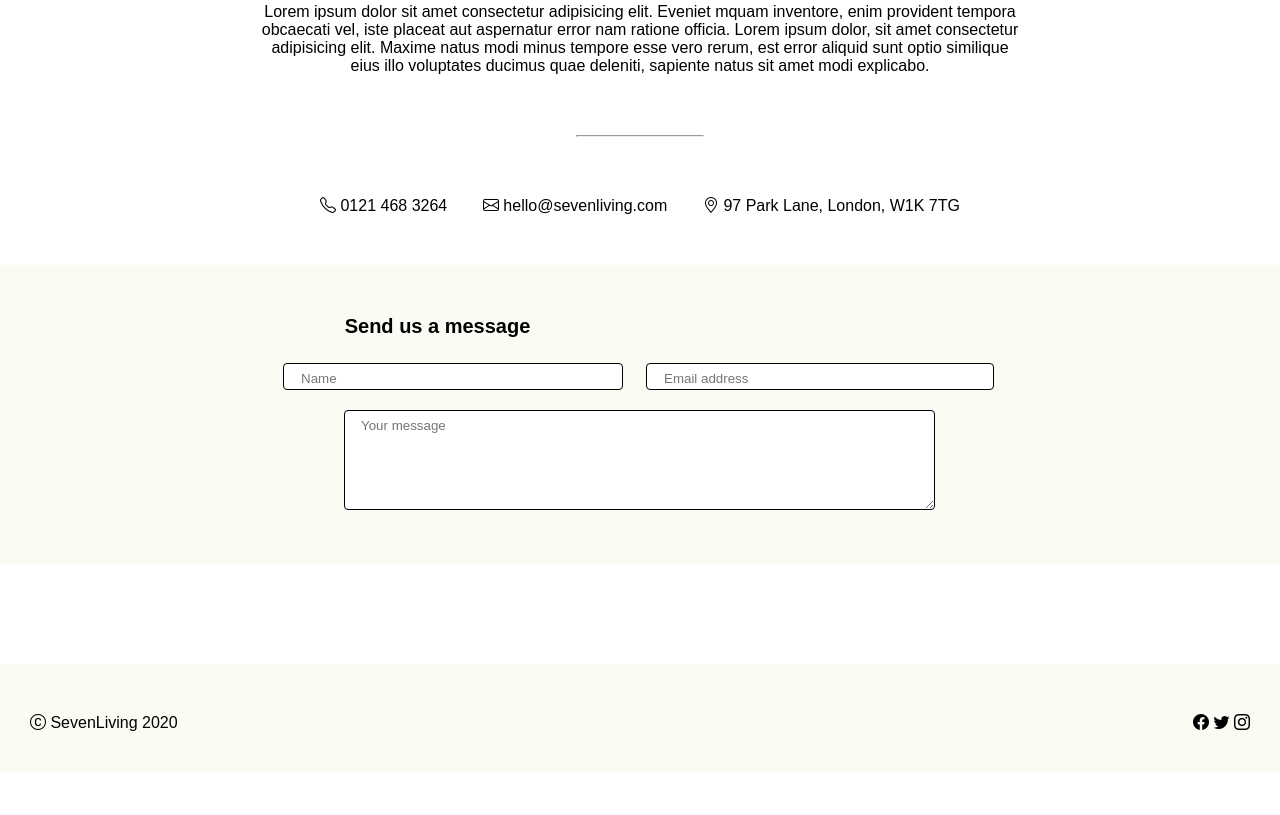
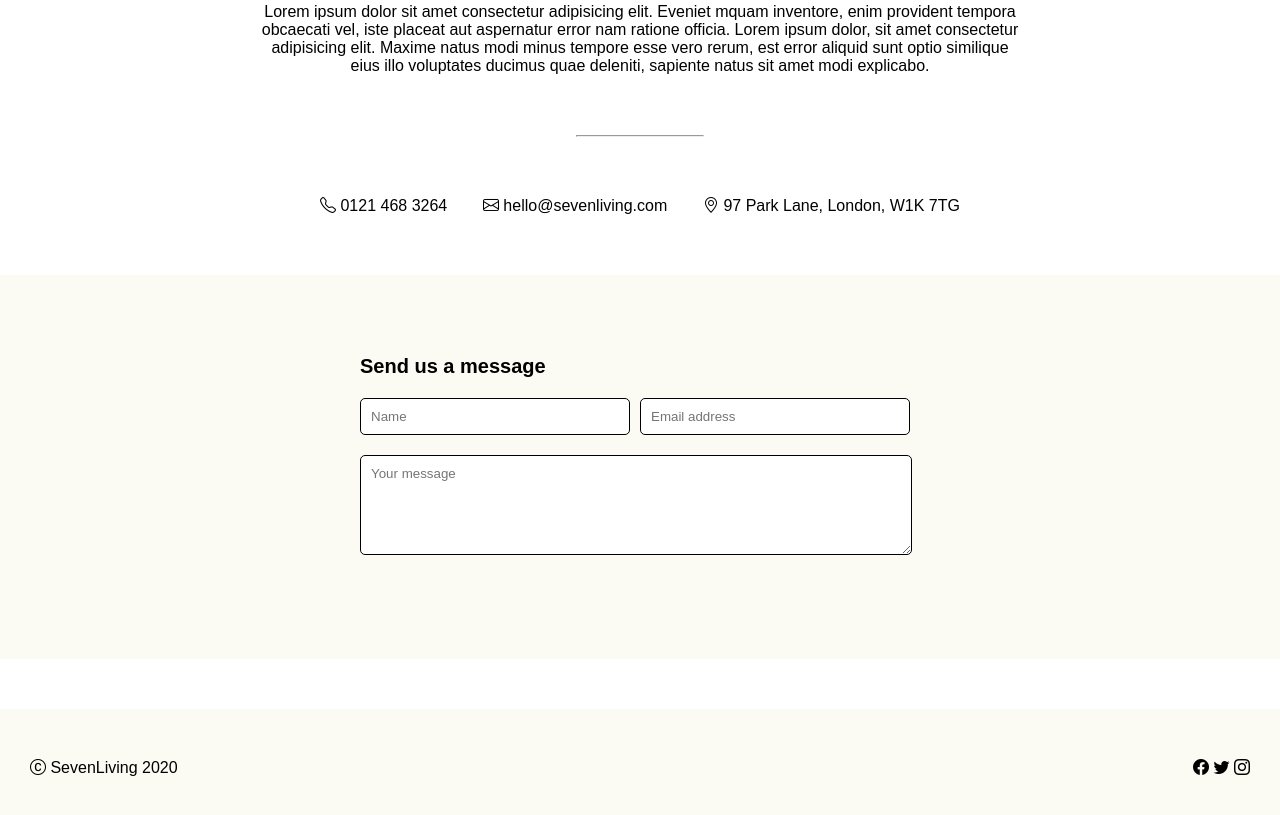
Before and after one commit to Nanzoboy/Seven_Living, a plain HTML site: page index.html in a window 1280 px wide. Shown: the part 802-1617 px from the top of the page. Before the commit the page ends 1574 px from the top, so only its background shows below. Drawn offline with nearby package versions, Linux system fonts and the light colour scheme.

Commit message:
fixing form

```diff
--- a/index.html
+++ b/index.html
@@ -33,16 +33,18 @@
         </div>
     </section>
     <section class="message">
+        <div class="form_container">
             <form>
                 <p>Send us a message</p>
-            <div class="details">
-                <input type="text" id="name" placeholder="Name" size="38px">
+                <div class="input-row">
+                    <input type="text" id="name" placeholder="Name" size="39px">
                     <input type="email" id="email" placeholder="Email address" size="39px"><br>
                 </div>
                 <div>
                     <textarea id="msg" placeholder="Your message"></textarea>
                 </div>
             </form>
+        </div>
     </section>
     <footer class="footer">
         <div>
--- a/style.css
+++ b/style.css
@@ -33,46 +33,50 @@ hr{
     max-width: 50%;
     margin: 0 auto;
     justify-content: space-between;
-    margin-bottom: 50px;
+    margin-bottom: 60px;
 }
 .message{
-    width: 100%;
-    height: 100%;
+    display: flex;
+    justify-content: center;
+    align-items: center;
     margin-top: 50px;
-    margin-bottom: 100px;
+    margin-bottom: 50px;
+    background-color: #fbfbf3;
+    padding-top: 60px;
+    padding-bottom: 60px;
+}
+.form_container{
+    max-width: 600px;
+    padding: 20px;
+    text-align: center;
+    border-radius: 5px;
 }
 form{
-    text-align: center;
-    background-color: #fbfbf3;
-    width: 100%;
-    padding: 50px;
-}
-.details{
-    display: flex;
-    justify-content: center;
-    gap: 13px;
+    display: inline-block;
+    text-align: left;
 }
 p{
-    margin-bottom: 25px;
-    margin-left: -405px;
+    margin: 0 0 20px;
     font-size: 20px;
     font-weight: bold;
 }
-input{
+.input-row{
+    display: flex;
+    gap: 10px;
+}
+input[type="text"],
+input[type="email"],
+textarea{
+    width: 98.5%;
+    padding: 10px;
     margin-bottom: 20px;
-    border-radius: 4px;
+    border-radius: 5px;
     border: 1px solid black;
-    padding: 7px 0px 3px 17px;
-    margin-left: 10px;
 }
 textarea{
-    width: 591px;
     height: 100px;
-    border-radius: 4px;
-    border: 1px solid black;
-    padding: 7px 0px 3px 16px;
-    margin-left: -1px;
 }
+
 footer{
     display: flex;
     background-color: #fbfbf3;
```
Lines whose indentation alone changed are shown as unchanged.
